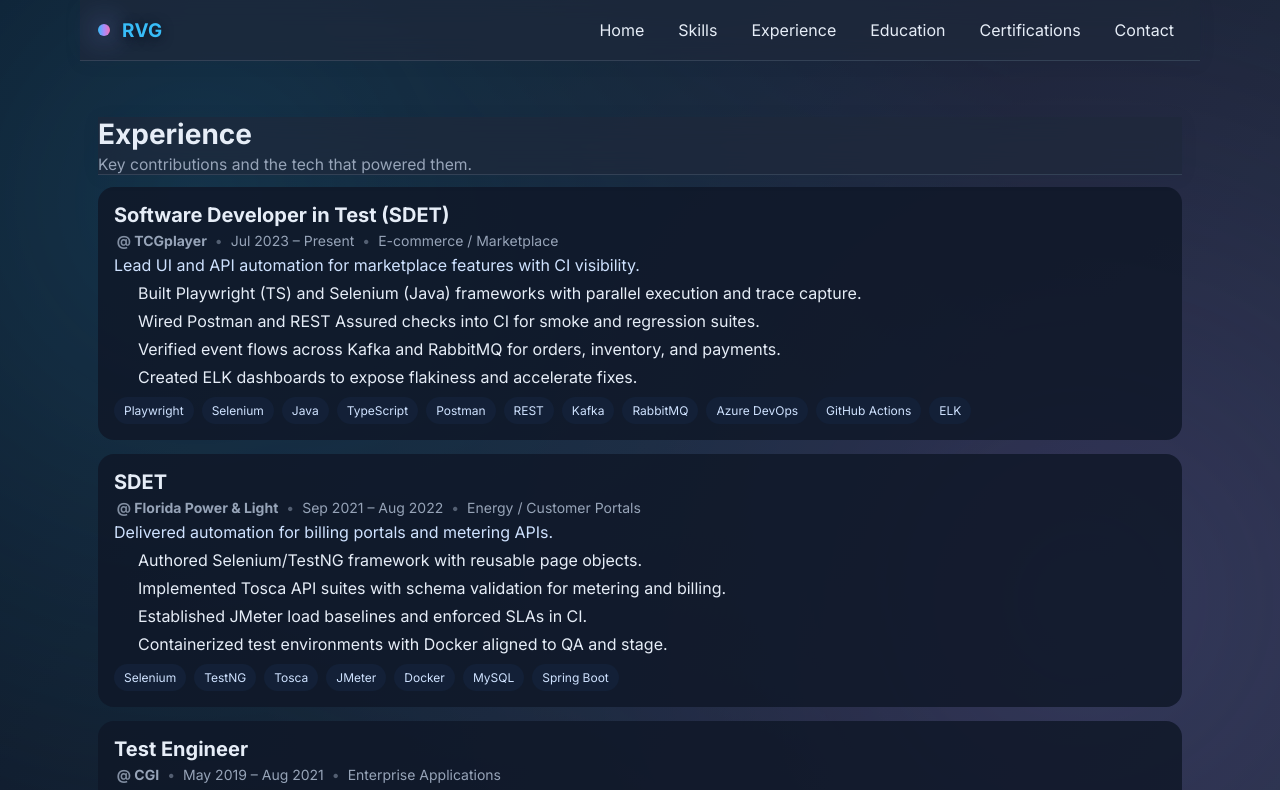
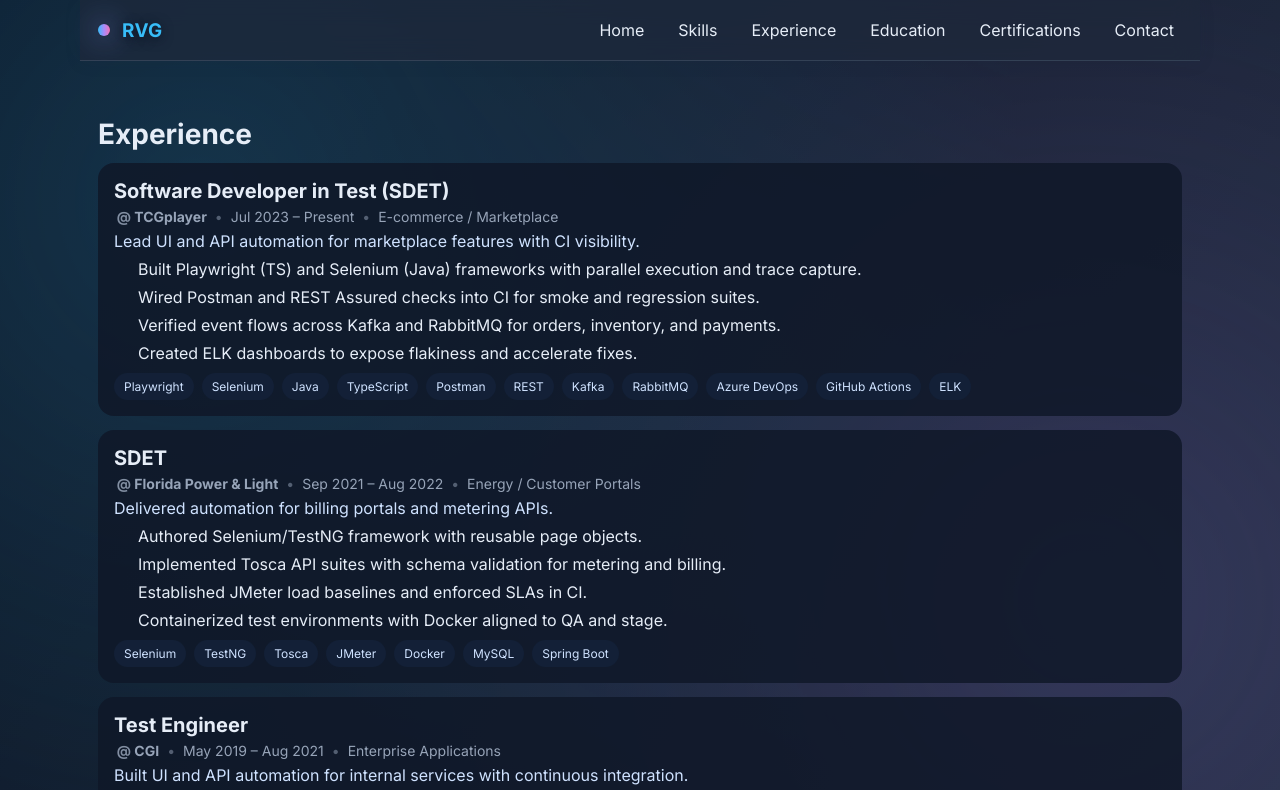
Before and after one commit to Rajavenkateshgurugubelli/portfolio, an Angular app: page /experience in a window 1280 px wide. Shown: the top 790 px of the page. Built offline with nearby package versions, Linux system fonts and the light colour scheme.

Commit message:
fix: consistent header and titles

```diff
--- a/src/app/experience/experience.component.css
+++ b/src/app/experience/experience.component.css
@@ -5,9 +5,7 @@
 
 /* section header */
 .xp { margin: 24px 0 8px; }
-.xp-head { margin: 0 0 12px; }
-.xp-head h2 { margin: 0; font-size: 28px; }
-.muted { margin: 4px 0 0; color: var(--muted); }
+.xp h2 { margin: 0 0 12px; font-size: 28px; }
 
 /* list */
 .xp-list {
--- a/src/app/experience/experience.component.html
+++ b/src/app/experience/experience.component.html
@@ -1,8 +1,5 @@
 <section id="experience" class="xp">
-    <header class="xp-head">
-      <h2>Experience</h2>
-      <p class="muted">Key contributions and the tech that powered them.</p>
-    </header>
+  <h2>Experience</h2>
 
   <ol class="xp-list">
     <li class="xp-card" *ngFor="let r of roles">
--- a/src/styles.css
+++ b/src/styles.css
@@ -45,7 +45,7 @@
 }
 a { color: #8ab4f8; text-decoration: none; transition: color .2s }
 a:hover { color: var(--acc2) }
-header {
+header.nav {
   position: sticky; top: 0; z-index: 10;
   background: var(--glass);
   border-bottom: 1px solid var(--border);
```
